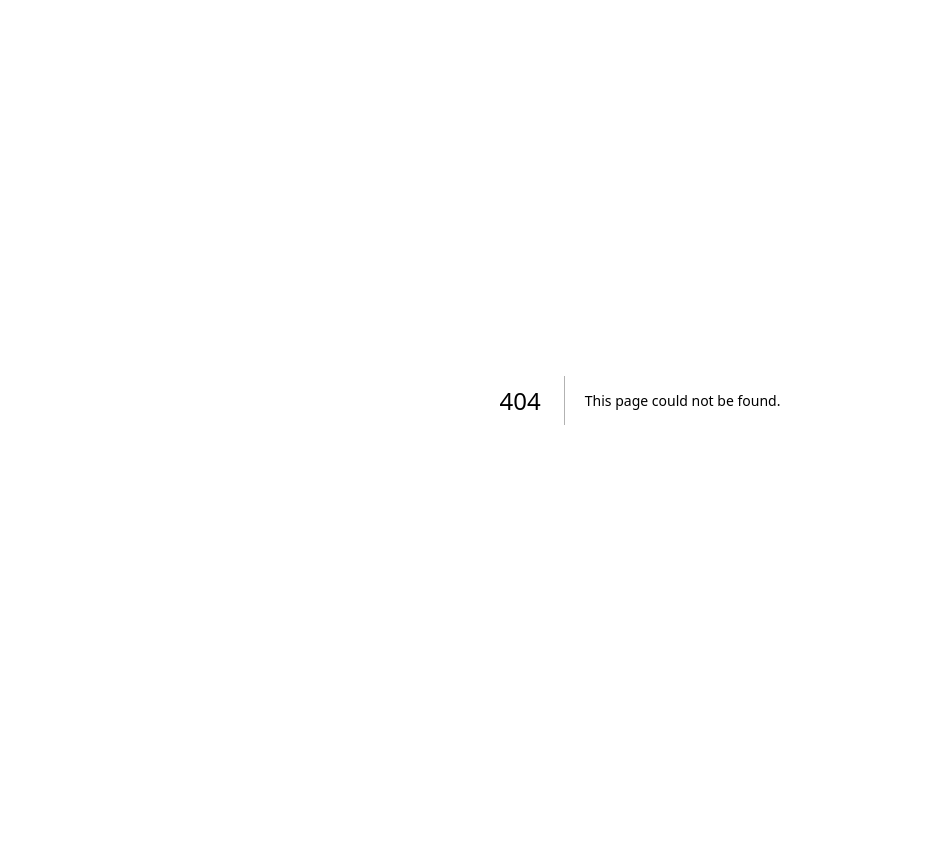
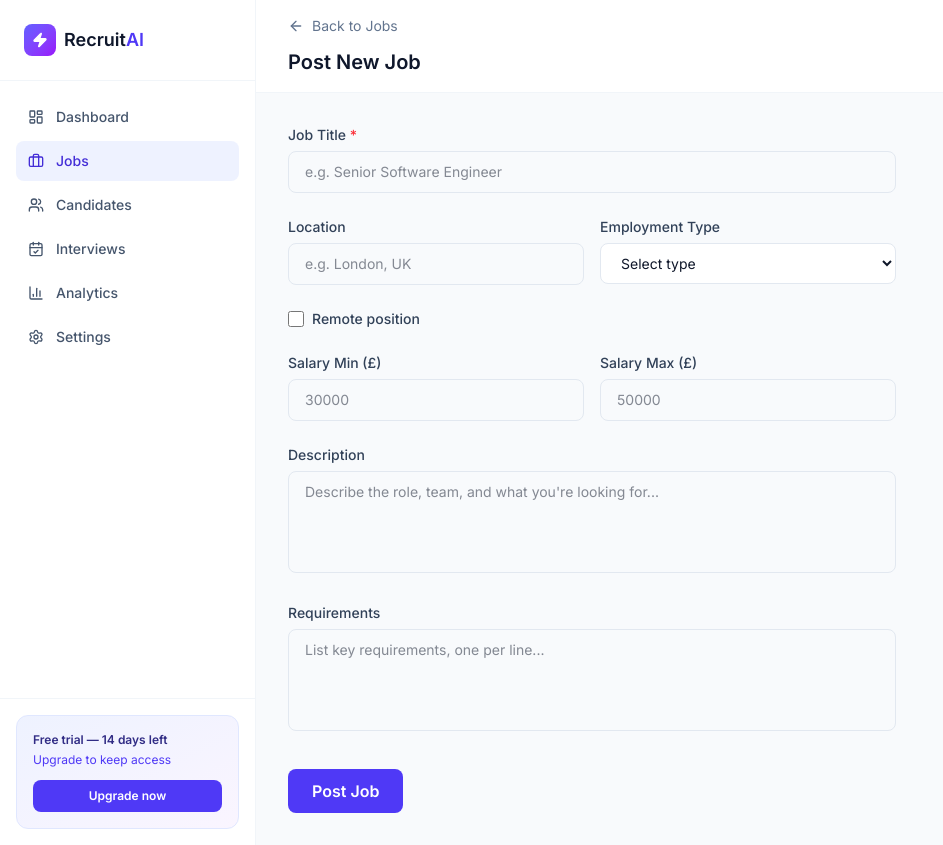
Before and after one commit to OneLove115/recruitai, a Next.js app: page /dashboard/jobs/new in a window 1280 px wide. Before the commit this address had no page. Shown: the whole page, without its empty margins (0-943 px from the left). Before the commit the page ends 800 px from the top, so only its background shows below. Built offline with nearby package versions, Linux system fonts and the light colour scheme.

Commit message:
feat: job create and edit forms with full CRUD
Co-Authored-By: Claude Sonnet 4.6 <noreply@anthropic.com>

```diff
--- /dev/null
+++ b/src/app/dashboard/jobs/[id]/page.tsx
@@ -0,0 +1,36 @@
+import { createClient } from "@/lib/supabase/server";
+import { redirect, notFound } from "next/navigation";
+import DashboardLayout from "@/components/dashboard/DashboardLayout";
+import JobEditForm from "@/components/dashboard/JobEditForm";
+import Link from "next/link";
+import { ArrowLeft } from "lucide-react";
+
+export default async function JobDetailPage({ params }: { params: Promise<{ id: string }> }) {
+  const { id } = await params;
+  const supabase = await createClient();
+  const { data: { user } } = await supabase.auth.getUser();
+  if (!user) redirect("/login");
+
+  const { data: job } = await supabase
+    .from("jobs")
+    .select("*")
+    .eq("id", id)
+    .eq("owner_id", user.id)
+    .single();
+
+  if (!job) notFound();
+
+  return (
+    <DashboardLayout>
+      <header className="bg-white border-b border-slate-100 px-8 py-4">
+        <Link href="/dashboard/jobs" className="inline-flex items-center gap-2 text-slate-500 hover:text-slate-900 text-sm mb-3">
+          <ArrowLeft className="w-4 h-4" /> Back to Jobs
+        </Link>
+        <h1 className="text-xl font-bold text-slate-900">{job.title}</h1>
+      </header>
+      <div className="p-8 max-w-2xl">
+        <JobEditForm job={job} />
+      </div>
+    </DashboardLayout>
+  );
+}
--- /dev/null
+++ b/src/app/dashboard/jobs/new/page.tsx
@@ -0,0 +1,21 @@
+import DashboardLayout from "@/components/dashboard/DashboardLayout";
+import JobForm from "@/components/dashboard/JobForm";
+import { createJob } from "@/app/actions/jobs";
+import Link from "next/link";
+import { ArrowLeft } from "lucide-react";
+
+export default function NewJobPage() {
+  return (
+    <DashboardLayout>
+      <header className="bg-white border-b border-slate-100 px-8 py-4">
+        <Link href="/dashboard/jobs" className="inline-flex items-center gap-2 text-slate-500 hover:text-slate-900 text-sm mb-3">
+          <ArrowLeft className="w-4 h-4" /> Back to Jobs
+        </Link>
+        <h1 className="text-xl font-bold text-slate-900">Post New Job</h1>
+      </header>
+      <div className="p-8 max-w-2xl">
+        <JobForm action={createJob} />
+      </div>
+    </DashboardLayout>
+  );
+}
--- /dev/null
+++ b/src/components/dashboard/JobEditForm.tsx
@@ -0,0 +1,47 @@
+"use client";
+import { updateJob, deleteJob } from "@/app/actions/jobs";
+import JobForm from "./JobForm";
+import { Trash2 } from "lucide-react";
+import { useState } from "react";
+
+type Job = {
+  id: string;
+  title: string;
+  location?: string | null;
+  remote?: boolean;
+  employment_type?: string | null;
+  description?: string | null;
+  requirements?: string | null;
+  salary_min?: number | null;
+  salary_max?: number | null;
+  status?: string;
+};
+
+export default function JobEditForm({ job }: { job: Job }) {
+  const [deleting, setDeleting] = useState(false);
+
+  const updateAction = updateJob.bind(null, job.id);
+
+  const handleDelete = async () => {
+    if (!confirm("Delete this job? This cannot be undone.")) return;
+    setDeleting(true);
+    await deleteJob(job.id);
+  };
+
+  return (
+    <div>
+      <JobForm action={updateAction} initialData={job} />
+      <div className="mt-8 pt-6 border-t border-slate-200">
+        <h3 className="text-sm font-semibold text-slate-700 mb-3">Danger Zone</h3>
+        <button
+          onClick={handleDelete}
+          disabled={deleting}
+          className="inline-flex items-center gap-2 text-red-600 hover:text-red-700 text-sm font-medium border border-red-200 hover:border-red-300 px-4 py-2 rounded-lg transition-colors"
+        >
+          <Trash2 className="w-4 h-4" />
+          {deleting ? "Deleting…" : "Delete Job"}
+        </button>
+      </div>
+    </div>
+  );
+}
--- /dev/null
+++ b/src/components/dashboard/JobForm.tsx
@@ -0,0 +1,158 @@
+"use client";
+import { useActionState } from "react";
+import { Loader2 } from "lucide-react";
+
+type JobData = {
+  title?: string;
+  location?: string | null;
+  remote?: boolean;
+  employment_type?: string | null;
+  description?: string | null;
+  requirements?: string | null;
+  salary_min?: number | null;
+  salary_max?: number | null;
+  status?: string;
+};
+
+type ActionFn = (formData: FormData) => Promise<{ error: string } | void>;
+
+export default function JobForm({ action, initialData }: { action: ActionFn; initialData?: JobData }) {
+  const [state, formAction, isPending] = useActionState(
+    async (_prev: { error?: string } | null, formData: FormData) => {
+      const result = await action(formData);
+      return result ?? null;
+    },
+    null
+  );
+
+  return (
+    <form action={formAction} className="space-y-6">
+      {state?.error && (
+        <div className="bg-red-50 border border-red-200 text-red-700 text-sm px-4 py-3 rounded-lg">
+          {state.error}
+        </div>
+      )}
+
+      <div>
+        <label className="block text-sm font-medium text-slate-700 mb-1.5">
+          Job Title <span className="text-red-500">*</span>
+        </label>
+        <input
+          name="title"
+          defaultValue={initialData?.title ?? ""}
+          placeholder="e.g. Senior Software Engineer"
+          required
+          className="w-full px-4 py-2.5 border border-slate-200 rounded-lg text-sm focus:outline-none focus:ring-2 focus:ring-indigo-500 focus:border-transparent"
+        />
+      </div>
+
+      <div className="grid grid-cols-2 gap-4">
+        <div>
+          <label className="block text-sm font-medium text-slate-700 mb-1.5">Location</label>
+          <input
+            name="location"
+            defaultValue={initialData?.location ?? ""}
+            placeholder="e.g. London, UK"
+            className="w-full px-4 py-2.5 border border-slate-200 rounded-lg text-sm focus:outline-none focus:ring-2 focus:ring-indigo-500 focus:border-transparent"
+          />
+        </div>
+        <div>
+          <label className="block text-sm font-medium text-slate-700 mb-1.5">Employment Type</label>
+          <select
+            name="employment_type"
+            defaultValue={initialData?.employment_type ?? ""}
+            className="w-full px-4 py-2.5 border border-slate-200 rounded-lg text-sm focus:outline-none focus:ring-2 focus:ring-indigo-500 focus:border-transparent bg-white"
+          >
+            <option value="">Select type</option>
+            <option value="full-time">Full-time</option>
+            <option value="part-time">Part-time</option>
+            <option value="contract">Contract</option>
+            <option value="internship">Internship</option>
+          </select>
+        </div>
+      </div>
+
+      <div className="flex items-center gap-2">
+        <input
+          type="checkbox"
+          name="remote"
+          id="remote"
+          defaultChecked={initialData?.remote ?? false}
+          className="w-4 h-4 text-indigo-600 border-slate-300 rounded focus:ring-indigo-500"
+        />
+        <label htmlFor="remote" className="text-sm font-medium text-slate-700">Remote position</label>
+      </div>
+
+      <div className="grid grid-cols-2 gap-4">
+        <div>
+          <label className="block text-sm font-medium text-slate-700 mb-1.5">Salary Min (£)</label>
+          <input
+            type="number"
+            name="salary_min"
+            defaultValue={initialData?.salary_min ?? ""}
+            placeholder="30000"
+            className="w-full px-4 py-2.5 border border-slate-200 rounded-lg text-sm focus:outline-none focus:ring-2 focus:ring-indigo-500 focus:border-transparent"
+          />
+        </div>
+        <div>
+          <label className="block text-sm font-medium text-slate-700 mb-1.5">Salary Max (£)</label>
+          <input
+            type="number"
+            name="salary_max"
+            defaultValue={initialData?.salary_max ?? ""}
+            placeholder="50000"
+            className="w-full px-4 py-2.5 border border-slate-200 rounded-lg text-sm focus:outline-none focus:ring-2 focus:ring-indigo-500 focus:border-transparent"
+          />
+        </div>
+      </div>
+
+      <div>
+        <label className="block text-sm font-medium text-slate-700 mb-1.5">Description</label>
+        <textarea
+          name="description"
+          defaultValue={initialData?.description ?? ""}
+          rows={4}
+          placeholder="Describe the role, team, and what you're looking for..."
+          className="w-full px-4 py-2.5 border border-slate-200 rounded-lg text-sm focus:outline-none focus:ring-2 focus:ring-indigo-500 focus:border-transparent resize-none"
+        />
+      </div>
+
+      <div>
+        <label className="block text-sm font-medium text-slate-700 mb-1.5">Requirements</label>
+        <textarea
+          name="requirements"
+          defaultValue={initialData?.requirements ?? ""}
+          rows={4}
+          placeholder="List key requirements, one per line..."
+          className="w-full px-4 py-2.5 border border-slate-200 rounded-lg text-sm focus:outline-none focus:ring-2 focus:ring-indigo-500 focus:border-transparent resize-none"
+        />
+      </div>
+
+      {initialData && (
+        <div>
+          <label className="block text-sm font-medium text-slate-700 mb-1.5">Status</label>
+          <select
+            name="status"
+            defaultValue={initialData?.status ?? "active"}
+            className="w-full px-4 py-2.5 border border-slate-200 rounded-lg text-sm focus:outline-none focus:ring-2 focus:ring-indigo-500 focus:border-transparent bg-white"
+          >
+            <option value="active">Active</option>
+            <option value="paused">Paused</option>
+            <option value="closed">Closed</option>
+          </select>
+        </div>
+      )}
+
+      <div className="flex items-center gap-3 pt-2">
+        <button
+          type="submit"
+          disabled={isPending}
+          className="inline-flex items-center gap-2 bg-indigo-600 hover:bg-indigo-700 disabled:opacity-60 text-white font-semibold px-6 py-2.5 rounded-lg transition-colors"
+        >
+          {isPending && <Loader2 className="w-4 h-4 animate-spin" />}
+          {initialData ? "Save Changes" : "Post Job"}
+        </button>
+      </div>
+    </form>
+  );
+}
```
